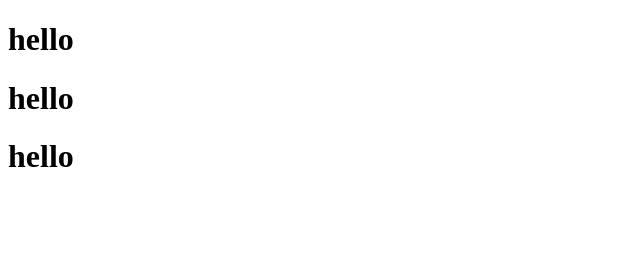
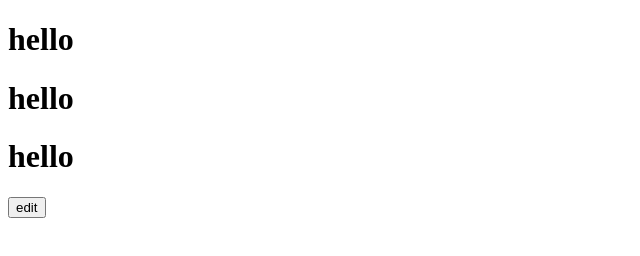
Before and after one commit to SreylenSan9/testing, a plain HTML site: page index.html in a window 1280 px wide. Shown: the whole page, without its empty margins (0-640 px from the left). Drawn offline with Linux system fonts and the light colour scheme.

Commit message:
add button

```diff
--- a/index.html
+++ b/index.html
@@ -9,5 +9,6 @@
     <h1>hello </h1>
     <h1>hello </h1>
     <h1>hello </h1>
+    <button>edit</button>
 </body>
 </html>
```
